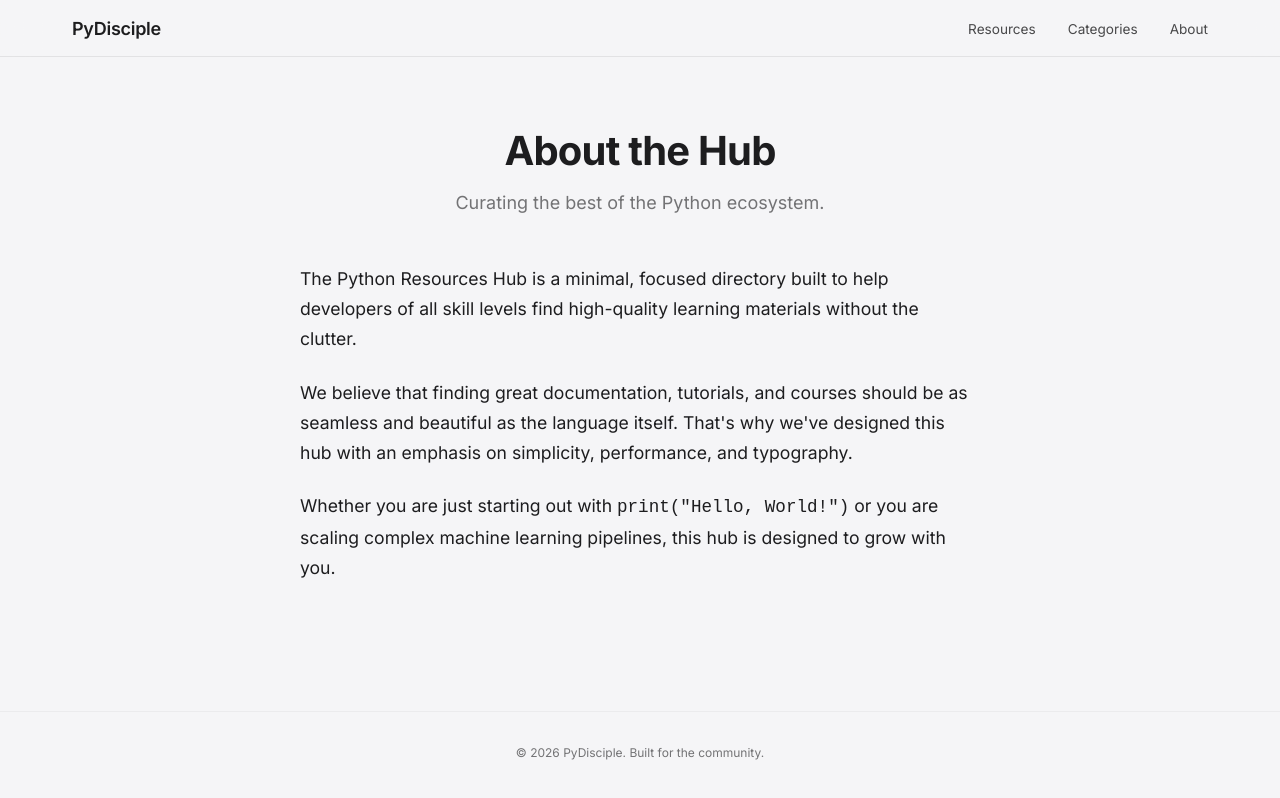
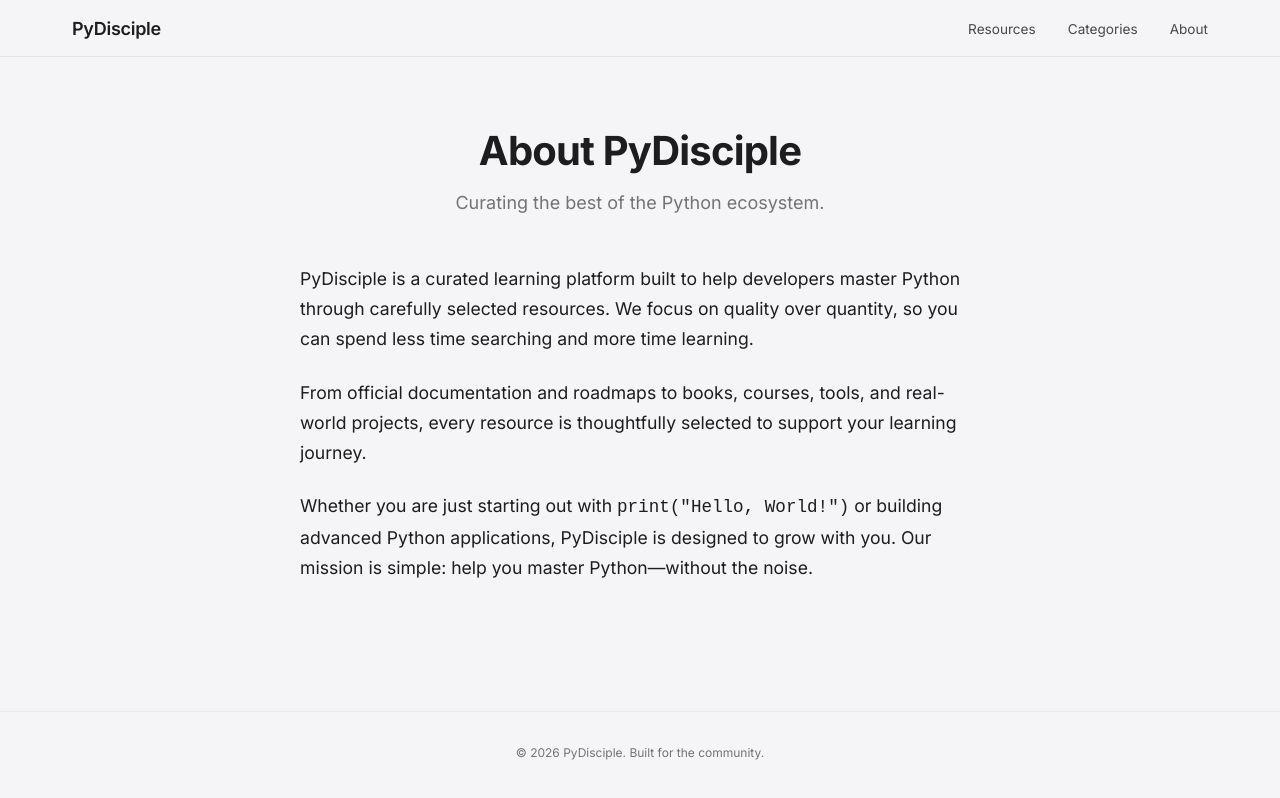
Before and after one commit to JAGDISH-SALI-0010/website-project, a Next.js app: page /about in a window 1280 px wide. Built offline with nearby package versions, Linux system fonts and the light colour scheme.

Commit message:
Complete PyDisciple branding across all pages

```diff
--- a/src/app/about/page.js
+++ b/src/app/about/page.js
@@ -1,8 +1,8 @@
 import SectionHeading from "@/components/shared/SectionHeading";
 
 export const metadata = {
-  title: "About | Python Resources Hub",
-  description: "Learn more about the Python Resources Hub project.",
+  title: "About | PyDisciple",
+  description: "Learn more about PyDisciple and our mission to help developers master Python.",
 };
 
 export default function AboutPage() {
@@ -10,19 +10,19 @@ export default function AboutPage() {
     <div className="fade-in" style={{ padding: "4rem 0" }}>
       <div className="container">
         <SectionHeading
-          title="About the Hub"
+          title="About PyDisciple"
           subtitle="Curating the best of the Python ecosystem."
         />
 
         <div style={{ maxWidth: "680px", margin: "0 auto", fontSize: "1.1rem", lineHeight: "1.7", opacity: 0.8 }} className="slide-up">
           <p style={{ marginBottom: "1.5rem" }}>
-            The Python Resources Hub is a minimal, focused directory built to help developers of all skill levels find high-quality learning materials without the clutter.
+            PyDisciple is a curated learning platform built to help developers master Python through carefully selected resources. We focus on quality over quantity, so you can spend less time searching and more time learning.
           </p>
           <p style={{ marginBottom: "1.5rem" }}>
-            We believe that finding great documentation, tutorials, and courses should be as seamless and beautiful as the language itself. That's why we've designed this hub with an emphasis on simplicity, performance, and typography.
+            From official documentation and roadmaps to books, courses, tools, and real-world projects, every resource is thoughtfully selected to support your learning journey.
           </p>
           <p>
-            Whether you are just starting out with <code>print("Hello, World!")</code> or you are scaling complex machine learning pipelines, this hub is designed to grow with you.
+            Whether you are just starting out with <code>print("Hello, World!")</code> or building advanced Python applications, PyDisciple is designed to grow with you. Our mission is simple: help you master Python—without the noise.
           </p>
         </div>
       </div>
--- a/src/app/categories/page.js
+++ b/src/app/categories/page.js
@@ -4,8 +4,8 @@ import Link from "next/link";
 import styles from "./Categories.module.css";
 
 export const metadata = {
-  title: "Categories | Python Resources Hub",
-  description: "Browse Python resources by category.",
+  title: "Categories | PyDisciple",
+  description: "Browse curated Python learning categories on PyDisciple.",
 };
 
 export default function CategoriesPage() {
--- a/src/app/resources/page.js
+++ b/src/app/resources/page.js
@@ -2,8 +2,8 @@ import SectionHeading from "@/components/shared/SectionHeading";
 import ResourceDirectory from "@/components/resources/ResourceDirectory";
 
 export const metadata = {
-  title: "All Resources | Python Resources Hub",
-  description: "Browse all curated Python resources including courses, books, and tutorials.",
+  title: "Resources | PyDisciple",
+ description: "Browse curated Python resources, books, courses, documentation, roadmaps, and tools on PyDisciple.",
 };
 
 export default function ResourcesPage() {
```
